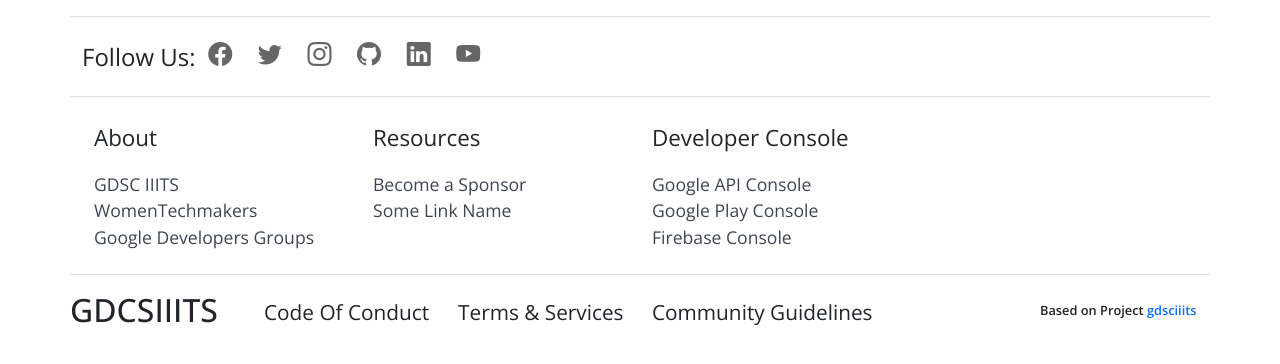
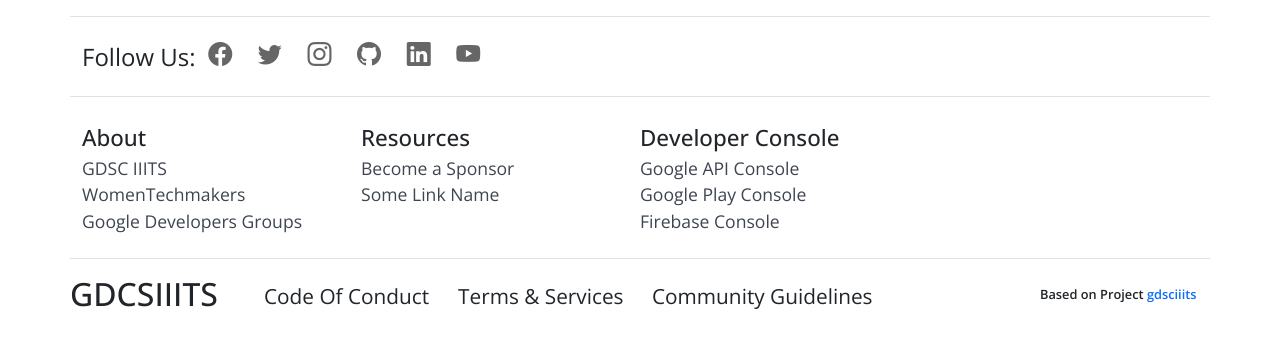
Before and after one commit to surya0180/gdsc-footer, a React (Create React App) app: page / in a window 1280 px wide. Shown: the top 364 px of the page. Built offline with nearby package versions, Linux system fonts and the light colour scheme; some icons are missing.

Commit message:
Adjusted some css

```diff
--- a/src/components/content.module.css
+++ b/src/components/content.module.css
@@ -1,10 +1,12 @@
 .contentHeading {
   font-size: 140%;
-  font-weight: 300;
+  font-weight: 450;
+  margin-bottom: 0rem;
 }
 .contentCol{
   padding-top: 1.5rem;
   padding-bottom: 1.5rem;
+  padding-left: 0rem;
 }
 .links {
   text-decoration: none;
```
